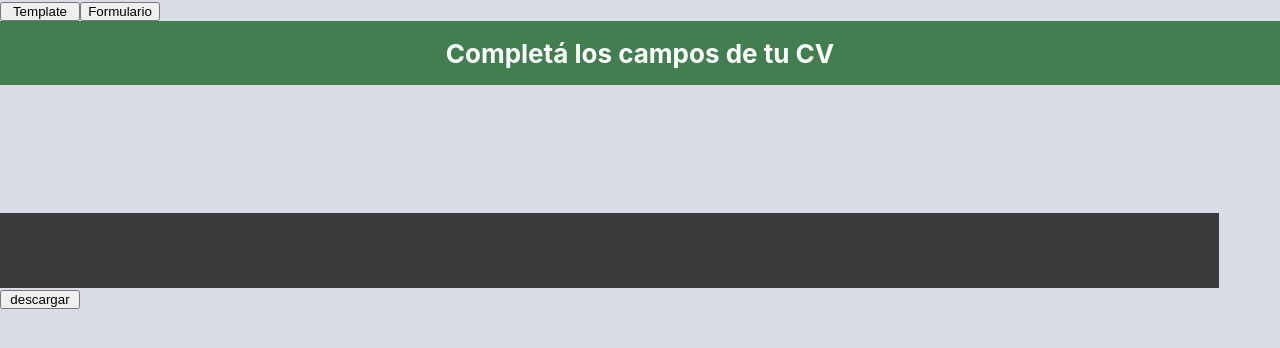
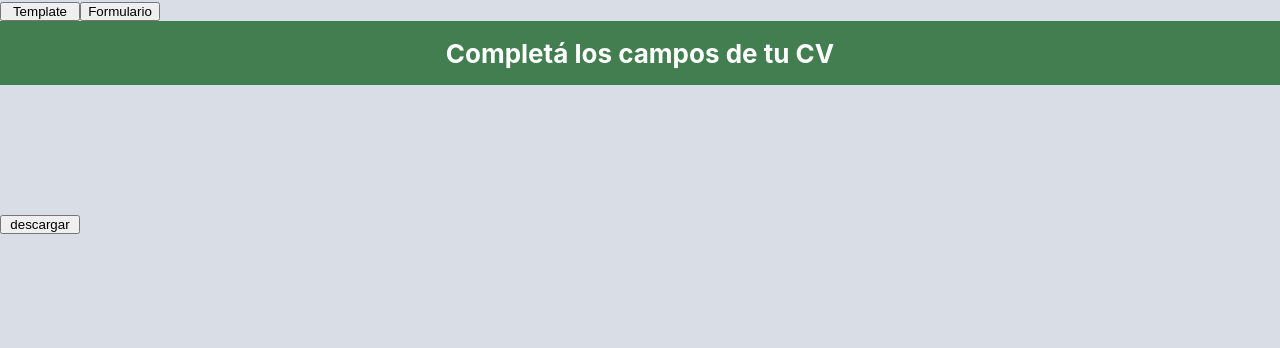
Before and after one commit to ALCavagnaro/CV_TEMPLATE_REACT, a React (Create React App) app: page /template in a window 1280 px wide. Shown: the top 348 px of the page. Built offline with nearby package versions, Linux system fonts and the light colour scheme.

Commit message:
Se arregla formato de encabezado del CV

```diff
--- a/src/App.css
+++ b/src/App.css
@@ -187,10 +187,11 @@ input:checked + .slider:before {
   border-radius: 50%;
 }
 
-#pdf-tempalte{
+#pdf-template{
   background-color: rgb(56, 59, 58);
   color:rgb(255, 255, 255);
-  width:95%;
+  width:50%;
+  /*margin: auto;*/
   height: 4.5rem;
   font-size: 5.5px;
   font-style: italic;
@@ -199,9 +200,17 @@ input:checked + .slider:before {
 
 .user-data-info{
   display: inline-block;
-  width: fit-content;
+  width: 100%;
+  padding: 3px;
+  height: fit-content;
 }
 
 .user-data-info > p {
   margin: 2px;
+  width: fit-content;
 }
+
+#p-description {
+  font-size: 3.8px;
+  width:70%;
+}
```
